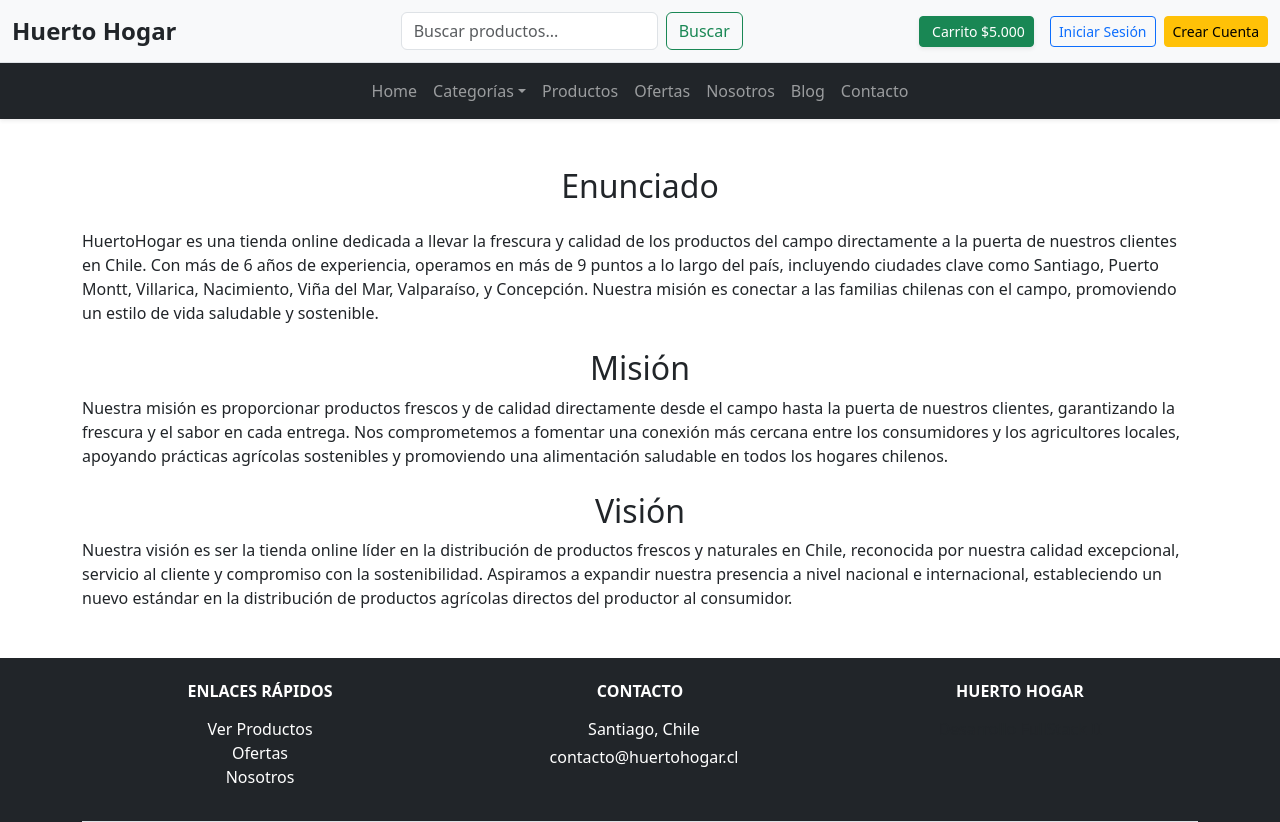
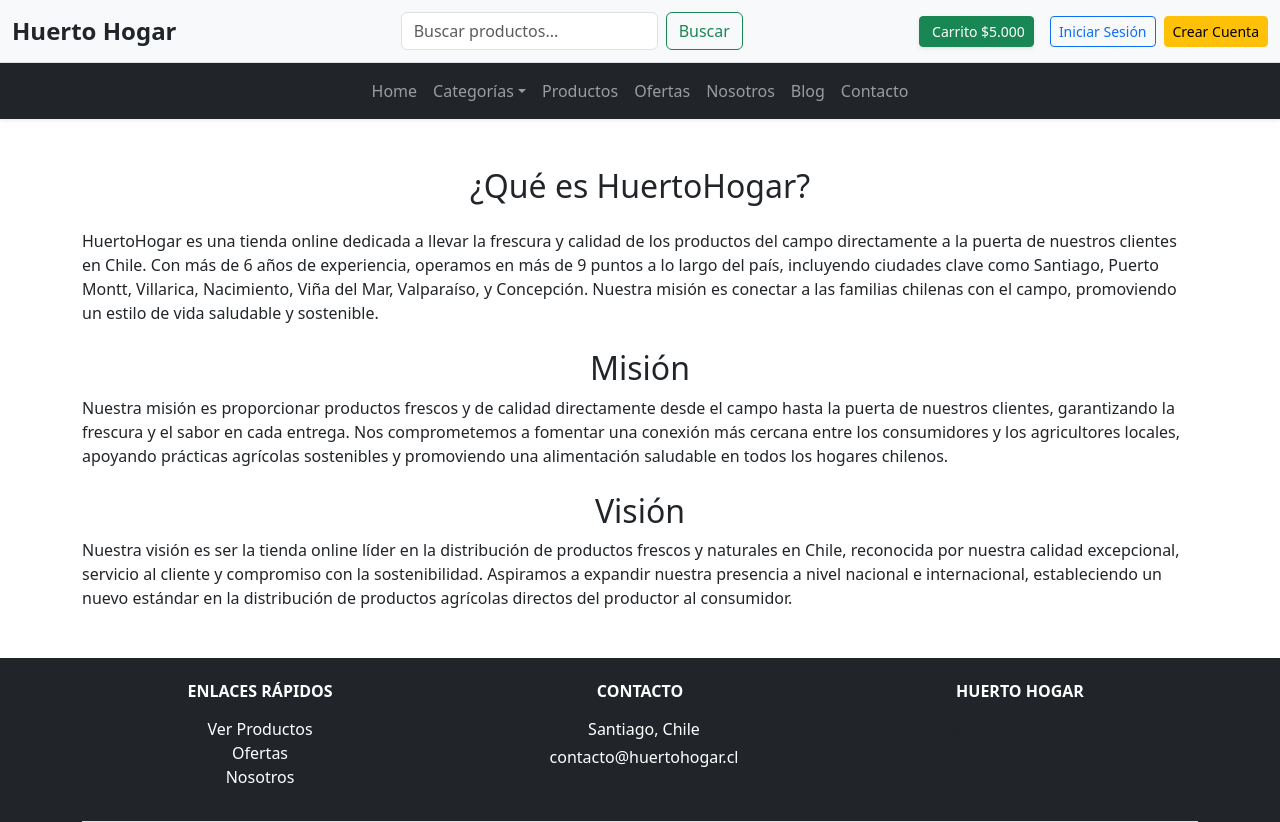
Before and after one commit to manuelieg/huerto-hogar, a React (Vite) app: page /nosotros in a window 1280 px wide. Shown: the top 822 px of the page. Built offline with nearby package versions, Linux system fonts and the light colour scheme.

Commit message:
se actualiza nosotros

```diff
--- a/src/pages/Nosotros.jsx
+++ b/src/pages/Nosotros.jsx
@@ -3,7 +3,7 @@ import React from 'react';
 function Nosotros() {
     return (
         <div className="container my-5">
-            <h2 className="mb-4 text-center">Enunciado</h2>
+            <h2 className="mb-4 text-center">¿Qué es HuertoHogar?</h2>
             <p>
                 HuertoHogar es una tienda online dedicada a llevar la frescura y calidad de los productos del campo
                 directamente a la puerta de nuestros clientes en Chile. Con más de 6 años de experiencia, operamos
```
